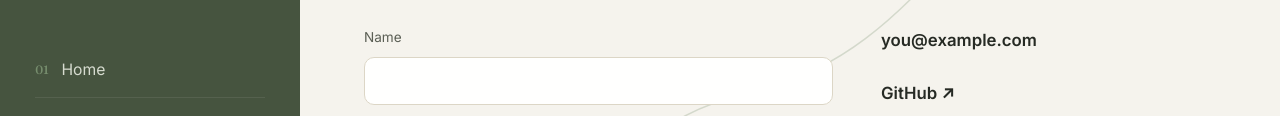
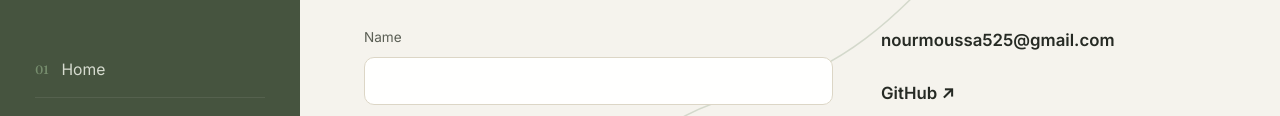
Before and after one commit to nourmoussa525-jpg/portfolio1, a plain HTML site: page contact.html in a window 1280 px wide. Shown: the part 317-433 px from the top of the page. Drawn offline with Linux system fonts and the light colour scheme.

Commit message:
Update contact email address in contact.html

```diff
--- a/contact.html
+++ b/contact.html
@@ -85,7 +85,7 @@
           </form>
 
           <div class="contact-side reveal d5">
-            <a class="contact-link" href="mailto:you@example.com">you@example.com</a>
+            <a class="contact-link" href="mailto:you@example.com">nourmoussa525@gmail.com</a>
             <a class="contact-link" href="#" target="_blank" rel="noopener">GitHub ↗</a>
             <a class="contact-link" href="#" target="_blank" rel="noopener">LinkedIn ↗</a>
             <a class="contact-link" href="#" target="_blank" rel="noopener">Instagram ↗</a>
```
